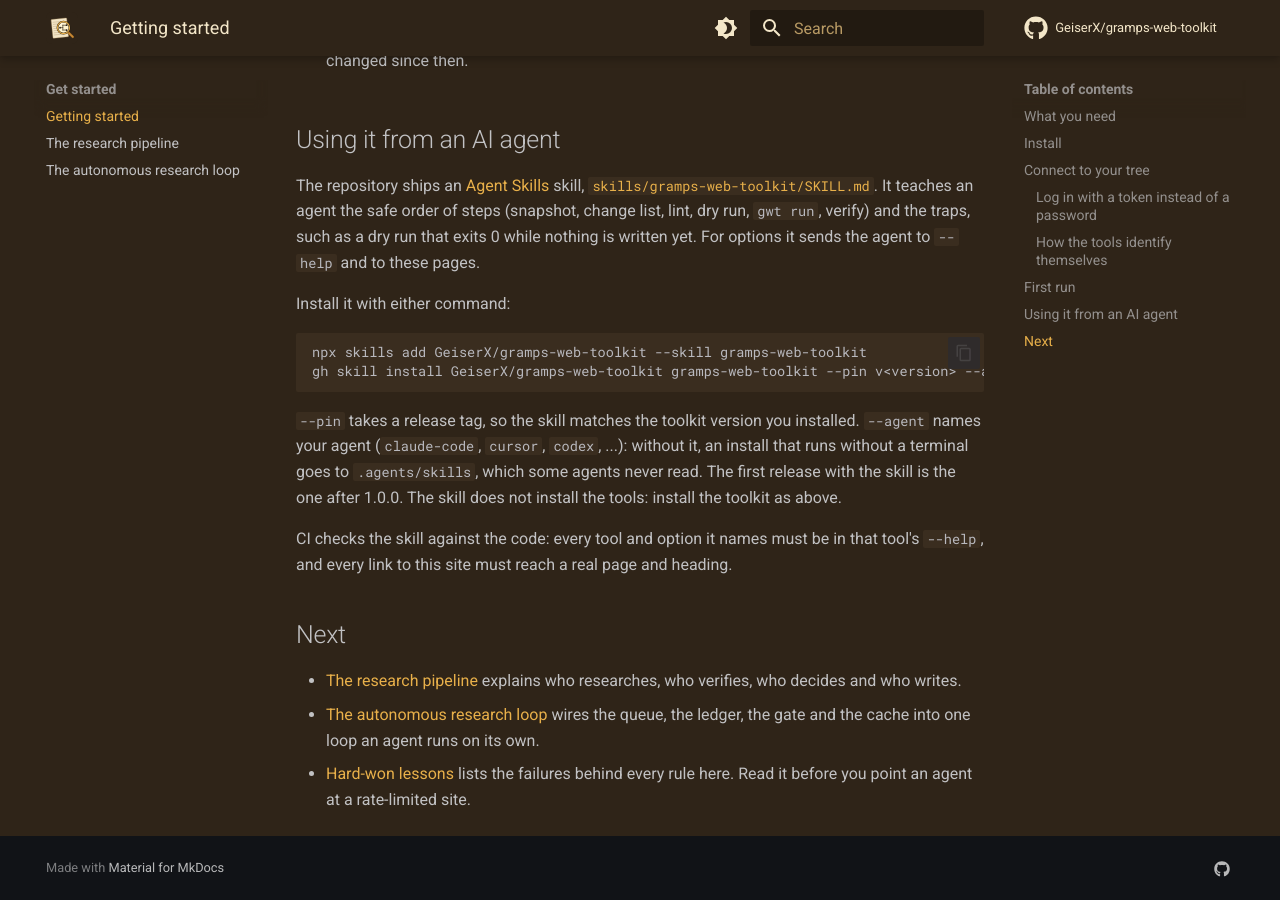
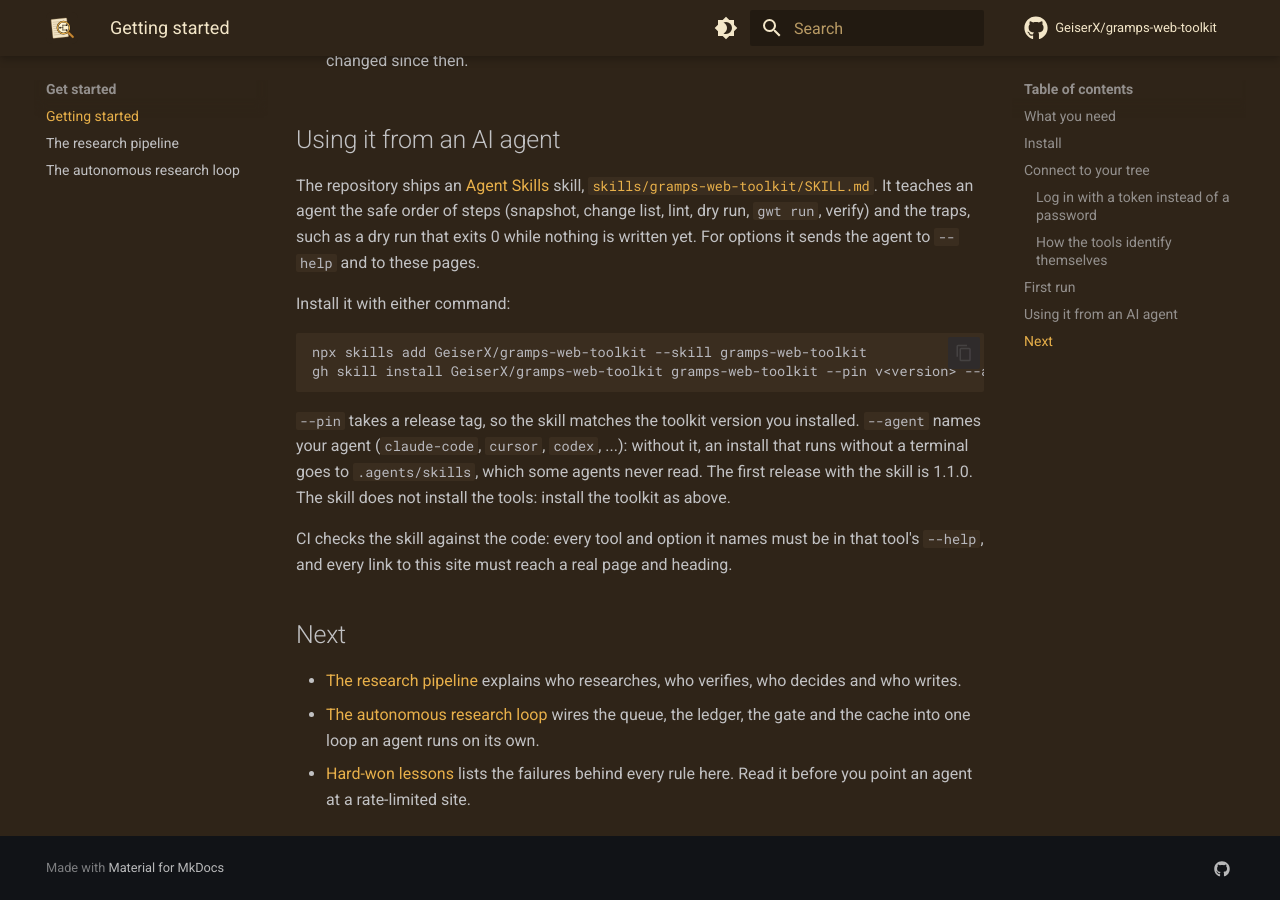
Before and after one commit to GeiserX/gramps-web-toolkit, an MkDocs documentation site: the page built from docs/getting-started.md, in a window 1280 px wide and 900 px high, scrolled down 3104 px. Built offline with MkDocs 1.6.1 and Material for MkDocs 9.7.7, drawn with Linux system fonts in a browser that asks for light colours; comment, search, counter and statistics services are not loaded.

Commit message:
chore(release): cut 1.1.0, agents get a skill and digests go out in the reader's language (#206)
1.1.0 ships what landed since 1.0.0: the agent skill, the digest in Spanish and French, the duplicate-link fix, and the stricter add_person key check that the Change lists heading names.

This moves the Unreleased entries under a 1.1.0 heading and says in Getting started that 1.1.0 is the first release with the skill, so the pinned gh skill install works once the tag exists.

````diff
--- a/docs/getting-started.md
+++ b/docs/getting-started.md
@@ -112,7 +112,7 @@
 gh skill install GeiserX/gramps-web-toolkit gramps-web-toolkit --pin v<version> --agent claude-code
 ```
 
-`--pin` takes a release tag, so the skill matches the toolkit version you installed. `--agent` names your agent (`claude-code`, `cursor`, `codex`, ...): without it, an install that runs without a terminal goes to `.agents/skills`, which some agents never read. The first release with the skill is the one after 1.0.0. The skill does not install the tools: install the toolkit as above.
+`--pin` takes a release tag, so the skill matches the toolkit version you installed. `--agent` names your agent (`claude-code`, `cursor`, `codex`, ...): without it, an install that runs without a terminal goes to `.agents/skills`, which some agents never read. The first release with the skill is 1.1.0. The skill does not install the tools: install the toolkit as above.
 
 CI checks the skill against the code: every tool and option it names must be in that tool's `--help`, and every link to this site must reach a real page and heading.
 
````
Also changed, not shown: CHANGELOG.md (+2 -0 lines).
